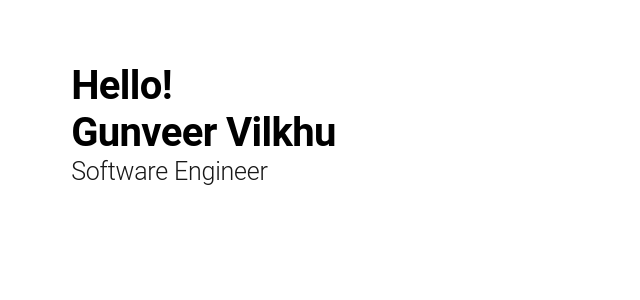
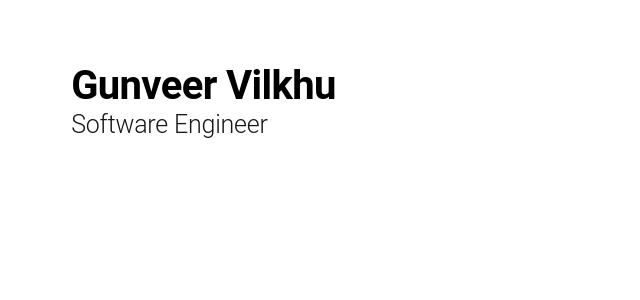
Before and after one commit to gunveerv/gunveerv.github.io, a React (Create React App) app: page / in a window 1280 px wide. Shown: the top 300 px of the page, without its empty margins (0-640 px from the left). Built offline with nearby package versions, Linux system fonts and the light colour scheme.

Commit message:
update intro

```diff
--- a/src/components/Intro.js
+++ b/src/components/Intro.js
@@ -4,7 +4,6 @@ import '../App.css';
 function Intro() {
   return (
     <div>
-      <Typography variant="h1">Hello!</Typography>
       <Typography variant="h1">Gunveer Vilkhu</Typography>
       <Typography variant="h2">Software Engineer</Typography>
     </div>
```
Also changed, not shown: .eslintrc.json (added).
